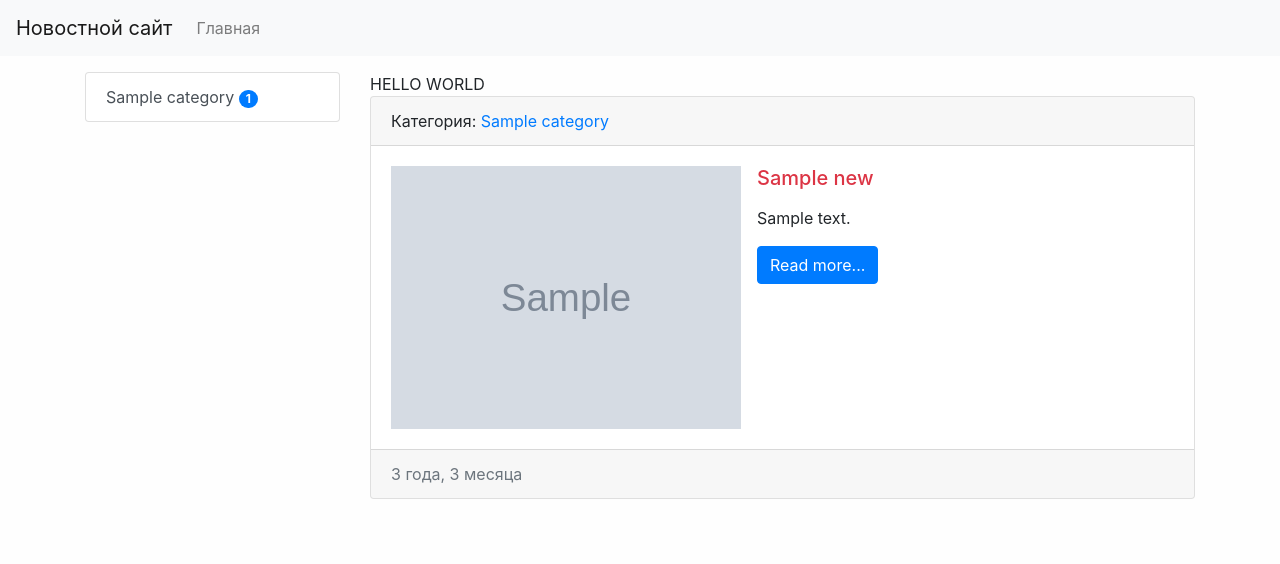
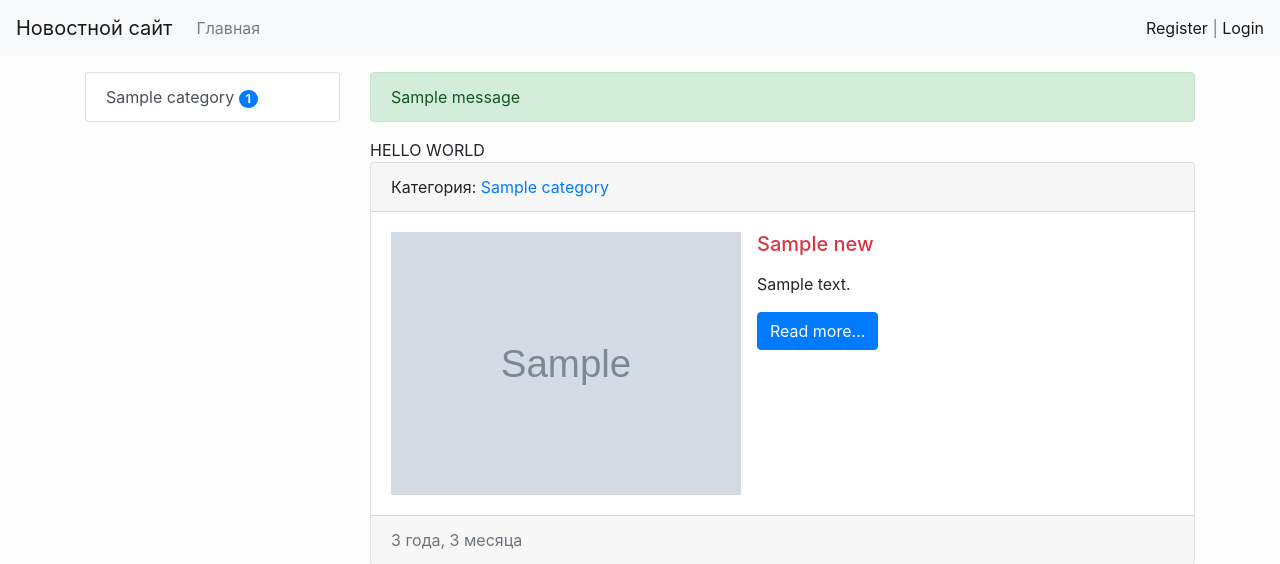
Before and after one commit to ZhanatUturova/testsite, a Django app: page / in a window 1280 px wide. Shown: the top 564 px of the page. Run offline with Django 3.2, Linux system fonts and the light colour scheme; tables that the repository leaves empty hold one stand-in row (values such as "Sample post"); one stand-in notice (Sample message) is shown; some libraries are stand-ins or nearby versions.

Commit message:
Add automatic registraion

```diff
--- a/mysite/news/urls.py
+++ b/mysite/news/urls.py
@@ -2,6 +2,8 @@ from django.urls import path
 from .views import *
 
 urlpatterns = [
+    path('register', register, name='register'),
+    path('login', login, name='login'),
     path('test/', test, name='test'),
     path('', HomeNews.as_view(), name='home'),
     path('category/<int:category_id>', NewsByCategory.as_view(), name='category'),
--- a/mysite/news/views.py
+++ b/mysite/news/views.py
@@ -2,11 +2,31 @@ from django.shortcuts import render, get_object_or_404, redirect
 from django.views.generic import ListView, DetailView, CreateView
 from django.urls import reverse_lazy
 from django.contrib.auth.mixins import LoginRequiredMixin
+from django.contrib.auth.forms import UserCreationForm
+from django.contrib import messages
 from django.core.paginator import Paginator
 
 from .models import News, Category
 from .forms import NewsForm
 from .utils import MyMixin
+
+
+def register(request):
+    if request.method == 'POST':
+        form = UserCreationForm(request.POST)
+        if form.is_valid():
+            form.save()
+            messages.success(request, 'Вы успешно зарегистрировались')
+            return redirect('login')
+        else:
+            messages.error(request, 'Ошибка регистрации')
+    else:
+        form = UserCreationForm()
+    return render(request, 'news/register.html', {'form': form})
+
+
+def login(request):
+    return render(request, 'news/login.html')
 
 
 def test(request):
--- a/mysite/templates/base.html
+++ b/mysite/templates/base.html
@@ -17,6 +17,21 @@
             {% block sidebar %}SIDEBAR{% endblock %}
         </div>
         <div class="col-md-9">
+
+            {% if messages %}
+            {% for message in messages %}
+              {% if message.tags == 'error' %}
+                <div class="alert alert-danger" role="alert">
+                  {{ message }}
+                </div>
+              {% else %}
+                <div class="alert alert-{{ message.tags }}" role="alert">
+                  {{ message }}
+                </div>
+              {% endif %}
+            {% endfor %}
+            {% endif %}
+
             {% block content %}CONTENT{% endblock %}
             {% if page_obj.has_other_pages %}
             <nav aria-label="...">
@@ -50,10 +65,16 @@
         </div>
     </div>
 </div>
-    <script src="https://cdn.jsdelivr.net/npm/bootstrap@4.6.2/dist/js/bootstrap.bundle.min.js" integrity="sha384-Fy6S3B9q64WdZWQUiU+q4/2Lc9npb8tCaSX9FK7E8HnRr0Jz8D6OP9dO5Vg3Q9ct" crossorigin="anonymous"></script>
+<script src="https://cdn.jsdelivr.net/npm/bootstrap@4.6.2/dist/js/bootstrap.bundle.min.js"
+        integrity="sha384-Fy6S3B9q64WdZWQUiU+q4/2Lc9npb8tCaSX9FK7E8HnRr0Jz8D6OP9dO5Vg3Q9ct"
+        crossorigin="anonymous"></script>
 
-    <script src="https://cdn.jsdelivr.net/npm/jquery@3.5.1/dist/jquery.slim.min.js" integrity="sha384-DfXdz2htPH0lsSSs5nCTpuj/zy4C+OGpamoFVy38MVBnE+IbbVYUew+OrCXaRkfj" crossorigin="anonymous"></script>
-    <script src="https://cdn.jsdelivr.net/npm/popper.js@1.16.1/dist/umd/popper.min.js" integrity="sha384-9/reFTGAW83EW2RDu2S0VKaIzap3H66lZH81PoYlFhbGU+6BZp6G7niu735Sk7lN" crossorigin="anonymous"></script>
-    <script src="{% static 'bootstrap/js/bootstrap.min.js' %}" ></script>
+<script src="https://cdn.jsdelivr.net/npm/jquery@3.5.1/dist/jquery.slim.min.js"
+        integrity="sha384-DfXdz2htPH0lsSSs5nCTpuj/zy4C+OGpamoFVy38MVBnE+IbbVYUew+OrCXaRkfj"
+        crossorigin="anonymous"></script>
+<script src="https://cdn.jsdelivr.net/npm/popper.js@1.16.1/dist/umd/popper.min.js"
+        integrity="sha384-9/reFTGAW83EW2RDu2S0VKaIzap3H66lZH81PoYlFhbGU+6BZp6G7niu735Sk7lN"
+        crossorigin="anonymous"></script>
+<script src="{% static 'bootstrap/js/bootstrap.min.js' %}"></script>
 </body>
 </html>
--- a/mysite/templates/inc/_nav.html
+++ b/mysite/templates/inc/_nav.html
@@ -1,6 +1,7 @@
 <nav class="navbar navbar-expand-lg navbar-light bg-light">
     <a class="navbar-brand" href="{% url 'home' %}">Новостной сайт</a>
-    <button class="navbar-toggler" type="button" data-toggle="collapse" data-target="#navbarSupportedContent" aria-controls="navbarSupportedContent" aria-expanded="false" aria-label="Toggle navigation">
+    <button class="navbar-toggler" type="button" data-toggle="collapse" data-target="#navbarSupportedContent"
+            aria-controls="navbarSupportedContent" aria-expanded="false" aria-label="Toggle navigation">
         <span class="navbar-toggler-icon"></span>
     </button>
     <div class="collapse navbar-collapse" id="navbarSupportedContent">
@@ -10,5 +11,8 @@
             <li class="nav-item"><a class="nav-link" href="{% url 'add_news' %}">Добавить новость</a></li>
             {% endif %}
         </ul>
+        <span class="navbar-text">
+          <a href="{% url 'register' %}">Register</a> | <a href="{% url 'login' %}">Login</a>
+        </span>
     </div>
 </nav>
```
Also changed, not shown: mysite/news/templates/news/login.html (added, +16 -0 lines), mysite/news/templates/news/register.html (added, +19 -0 lines). Lines whose indentation alone changed are shown as unchanged.
